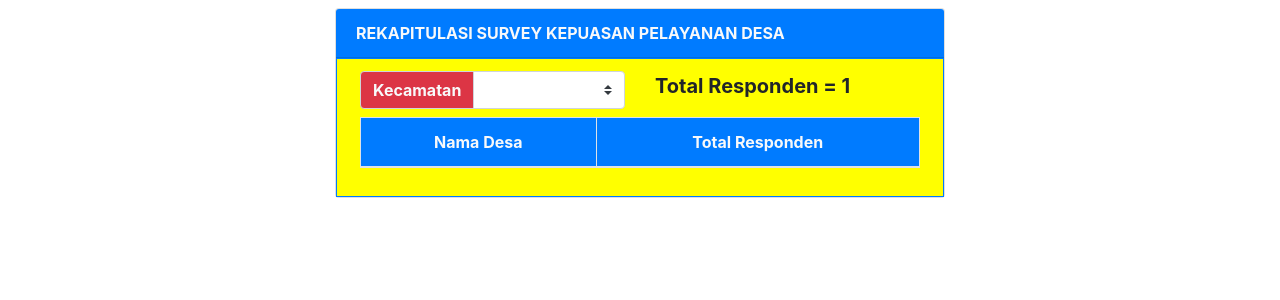
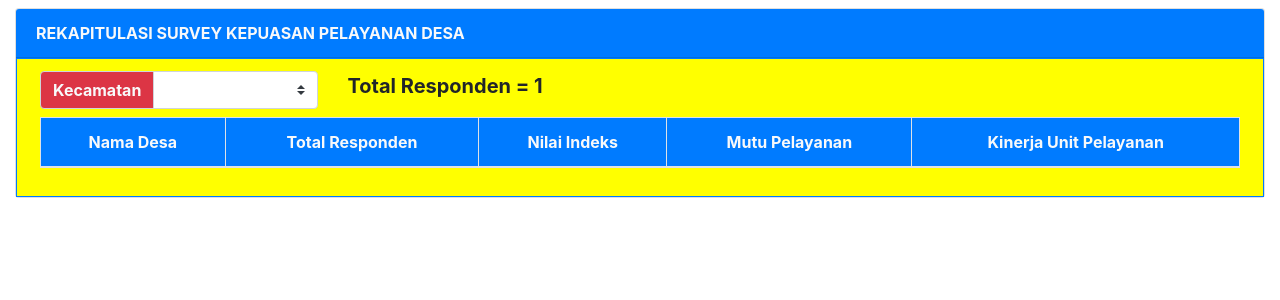
Before and after one commit to NurulFaisolRahman/CVIDE, a CodeIgniter app: page /CVIDE/index.php/ide/InfoSurveiIKM in a window 1280 px wide. Shown: the top 300 px of the page. Run offline with CodeIgniter, Linux system fonts and the light colour scheme; tables that the repository leaves empty or names only in its code hold one stand-in row (values such as "Sample post"); lists and menus that the app fills with data are empty.

Commit message:
Info SurveiIKM Nilai Index,Mutu,Kinerja Per Desa

```diff
--- a/application/controllers/IDE.php
+++ b/application/controllers/IDE.php
@@ -42,26 +42,61 @@ class IDE extends CI_Controller {
   }
 
   public function InfoSurveiIKM(){
-    $Data['Kecamatan'] = $this->db->query("SELECT * FROM `kodewilayah` WHERE Kode LIKE '35.10.%' AND length(Kode) = 8")->result_array();
-    $Data['Desa'] = $this->db->query("SELECT * FROM `kodewilayah` WHERE Kode LIKE '35.10.01.%'")->result_array();
+    if (isset($_SESSION['KodeKecamatanIKM'])) {
+      $Data['Kecamatan'] = $this->db->query("SELECT * FROM `kodewilayah` WHERE Kode LIKE '35.10.%' AND length(Kode) = 8")->result_array();
+      $Data['Desa'] = $this->db->query("SELECT * FROM `kodewilayah` WHERE Kode LIKE '".$this->session->userdata('KodeKecamatanIKM').".%'")->result_array();
+      $Data['KodeKecamatan'] = $this->session->userdata('KodeKecamatanIKM');
+    } else {
+      $Data['Kecamatan'] = $this->db->query("SELECT * FROM `kodewilayah` WHERE Kode LIKE '35.10.%' AND length(Kode) = 8")->result_array();
+      $Data['Desa'] = $this->db->query("SELECT * FROM `kodewilayah` WHERE Kode LIKE '35.10.01.%'")->result_array();
+      $Data['KodeKecamatan'] = '35.10.01';
+    }
     $Data['Total'] = $this->db->query("SELECT COUNT(*) AS Total FROM `ikm`")->row_array()['Total'];
     $Data['Responden'] = array();
-    foreach ($Data['Desa'] as $key) {
-      $Total = $this->db->query("SELECT COUNT(*) AS Total FROM `ikm` WHERE Desa = "."'".$key['Kode']."'")->row_array()['Total'];
+    $Data['NilaiIndeks'] = array();
+    $Data['MutuPelayanan'] = array();
+    $Data['KinerjaUnit'] = array();
+    for ($j = 0; $j < count($Data['Desa']); $j++) {
+      $Total = $this->db->query("SELECT COUNT(*) AS Total FROM `ikm` WHERE Desa = "."'".$Data['Desa'][$j]['Kode']."'")->row_array()['Total'];
       array_push($Data['Responden'], $Total);
+      $Data['NilaiIndeks'][$j] = 0;
+      $RespondenDesa = $this->db->query("SELECT Poin FROM `ikm` WHERE Desa = "."'".$Data['Desa'][$j]['Kode']."'")->result_array();
+      $Tampung = array(0,0,0,0,0,0,0,0,0,0,0);
+      $Averge = array(0,0,0,0,0,0,0,0,0,0,0);
+      foreach ($RespondenDesa as $key) {
+        $Pecah = explode("|",$key['Poin']);
+        for ($i=0; $i < 11; $i++) {
+          $Tampung[$i] += $Pecah[$i];
+        }
+        for ($i=0; $i < 11; $i++) {
+          $Averge[$i] = ($Tampung[$i]/$Total)*(1/11)*25;
+        }
+        $Data['NilaiIndeks'][$j] = round(array_sum($Averge),2);
+      }
+      if ($Total > 355) {
+        if ($Data['NilaiIndeks'][$j] < 65) {
+          $Data['MutuPelayanan'][$j] = 'D';
+          $Data['KinerjaUnit'][$j] = 'Tidak Baik';
+        } else if ($Data['NilaiIndeks'][$j] < 76.61) {
+          $Data['MutuPelayanan'][$j] = 'C';
+          $Data['KinerjaUnit'][$j] = 'Kurang Baik';
+        } else if ($Data['NilaiIndeks'][$j] < 88.31) {
+          $Data['MutuPelayanan'][$j] = 'B';
+          $Data['KinerjaUnit'][$j] = 'Baik';
+        } else {
+          $Data['MutuPelayanan'][$j] = 'A';
+          $Data['KinerjaUnit'][$j] = 'Sangat Baik';
+        }
+      } else {
+        $Data['MutuPelayanan'][$j] = 'Jumlah Responden Belum Mencapai 356';
+        $Data['KinerjaUnit'][$j] = 'Belum Diketahui';
+      }
     }
     $this->load->view('InfoSurveiIKM',$Data);
   }
 
   public function InfoIKM(){
-    $Desa = $this->db->query("SELECT * FROM `kodewilayah` WHERE Kode LIKE "."'".$_POST['Kecamatan'].".%'")->result_array();
-    foreach ($Desa as $key) {
-      $Total = $this->db->query("SELECT COUNT(*) AS Total FROM `ikm` WHERE Desa = "."'".$key['Kode']."'")->row_array()['Total'];
-      echo "<tr>";
-      echo "<th scope='row' class='text-center align-middle'>".$key['Nama']."</th>";
-      echo "<td scope='row' class='text-center align-middle'>".$Total."</td>";
-      echo "</tr>";
-    }
+    $this->session->set_userdata('KodeKecamatanIKM', $_POST['Kecamatan']);
   }
 
   public function InputIKM(){
--- a/application/views/InfoSurveiIKM.php
+++ b/application/views/InfoSurveiIKM.php
@@ -18,7 +18,7 @@
   <body>
     <div class="container-fluid">
       <div class="row d-flex justify-content-center">
-        <div class="col-sm-6">
+        <div class="col-sm-12">
           <div class="card mt-2">
             <div class="card-header bg-primary text-light">
               <b>REKAPITULASI SURVEY KEPUASAN PELAYANAN DESA</b>
@@ -26,14 +26,14 @@
             <div style="background-color: yellow;padding: 0.5rem;" class="card-body border border-primary">
               <div class="container-fluid">
                 <div class="row">
-                  <div class="col-sm-6 my-1">
+                  <div class="col-sm-3 my-1">
                     <div class="input-group">
                       <div class="input-group-prepend">
                         <label class="input-group-text bg-danger text-light"><b>Kecamatan</b></label>
                       </div>
                       <select class="custom-select" id="Kecamatan">
                         <?php foreach ($Kecamatan as $key) { ?>
-                          <option value="<?=$key['Kode']?>"><?=$key['Nama']?></option>
+                          <option value="<?=$key['Kode']?>" <?=$KodeKecamatan == $key['Kode']?'selected':'';?>><?=$key['Nama']?></option>
                         <?php } ?>
                       </select>
                     </div>
@@ -50,13 +50,19 @@
                           <tr class="bg-primary text-light">
                             <th scope="col" class="text-center align-middle">Nama Desa</th>
                             <th scope="col" class="text-center align-middle">Total Responden</th>
+                            <th scope="col" class="text-center align-middle">Nilai Indeks</th>
+                            <th scope="col" class="text-center align-middle">Mutu Pelayanan</th>
+                            <th scope="col" class="text-center align-middle">Kinerja Unit Pelayanan</th>
                           </tr>
                         </thead>
                         <tbody id="RekapSurvei">
-                          <?php $Index = 0; foreach ($Desa as $key) { ?>
+                          <?php for ($i = 0; $i < count($Desa); $i++) { ?>
                             <tr>
-                              <th scope="row" class="text-center align-middle"><?=$key['Nama']?></th>
-                              <td scope="row" class="text-center align-middle"><?=$Responden[$Index++]?></td>
+                              <th scope="row" class="text-center align-middle"><?=$Desa[$i]['Nama']?></th>
+                              <td scope="row" class="text-center align-middle"><?=$Responden[$i]?></td>
+                              <td scope="row" class="text-center align-middle"><?=$NilaiIndeks[$i]?></td>
+                              <td scope="row" class="text-center align-middle"><?=$MutuPelayanan[$i]?></td>
+                              <td scope="row" class="text-center align-middle"><?=$KinerjaUnit[$i]?></td>
                             </tr>
                           <?php } ?>
                         </tbody>
@@ -81,7 +87,7 @@
       $("#Kecamatan").change(function (){
         var Kecamatan = { Kecamatan: $("#Kecamatan").val() }
         $.post(BaseURL+"IDE/InfoIKM", Kecamatan).done(function(Respon) {
-          $('#RekapSurvei').html(Respon)
+          window.location = BaseURL + "IDE/InfoSurveiIKM"
         })
       })
 
--- a/application/views/Surveyor/SurveiBPD.php
+++ b/application/views/Surveyor/SurveiBPD.php
@@ -201,11 +201,11 @@
               } else if (JumlahagendaterealisasiDalam1Tahun > JumlahagendaDalam1Tahun) {
                 alert('Input Jumlah agenda terealisasi Dalam 1 Tahun Harus Lebih Kecil Dari '+(JumlahagendaDalam1Tahun+1))
               } else if (JumlahAspirasiyangditampung > (JumlahAspirasiMasyarakatMiskin+JumlahAspirasiMasyarakatBerkebutuhanKhusus+JumlahAspirasiPerempuandanKelompokMarginal)) {
-                alert('Input Jumlah Aspirasi yang ditampung Harus Lebih Kecil Dari '+(JumlahAspirasiMasyarakatMiskin+JumlahAspirasiMasyarakatBerkebutuhanKhusus+JumlahAspirasiPerempuandanKelompokMarginal+1))
+                alert('Input Jumlah Aspirasi yang Ditampung Harus Lebih Kecil Dari '+(JumlahAspirasiMasyarakatMiskin+JumlahAspirasiMasyarakatBerkebutuhanKhusus+JumlahAspirasiPerempuandanKelompokMarginal+1))
               } else if (JumlahAspirasiYangDisampaikan > JumlahAspirasiyangditampung) {
-                alert('Input Jumlah Aspirasi yang ditampung Harus Lebih Kecil Dari '+(JumlahAspirasiyangditampung+1))
+                alert('Input Jumlah Aspirasi yang Disampaikan Harus Lebih Kecil Dari '+(JumlahAspirasiyangditampung+1))
               } else if (JumlahAspirasiYangDisalurkan > JumlahAspirasiYangDisampaikan) {
-                alert('Input Jumlah Aspirasi yang ditampung Harus Lebih Kecil Dari '+(JumlahAspirasiYangDisampaikan+1))
+                alert('Input Jumlah Aspirasi yang Disalurkan Harus Lebih Kecil Dari '+(JumlahAspirasiYangDisampaikan+1))
               } else {
                 var Poin = ""
                 Poin += ($("input[name='I0']:checked").val() + '|')
```
